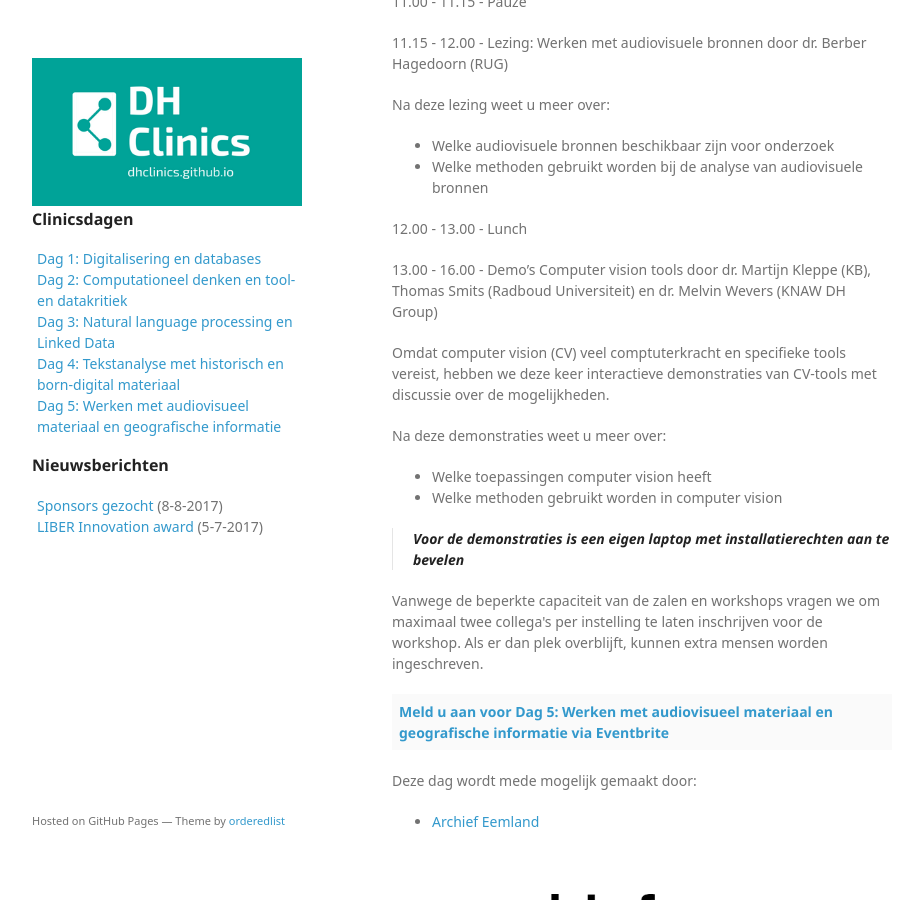
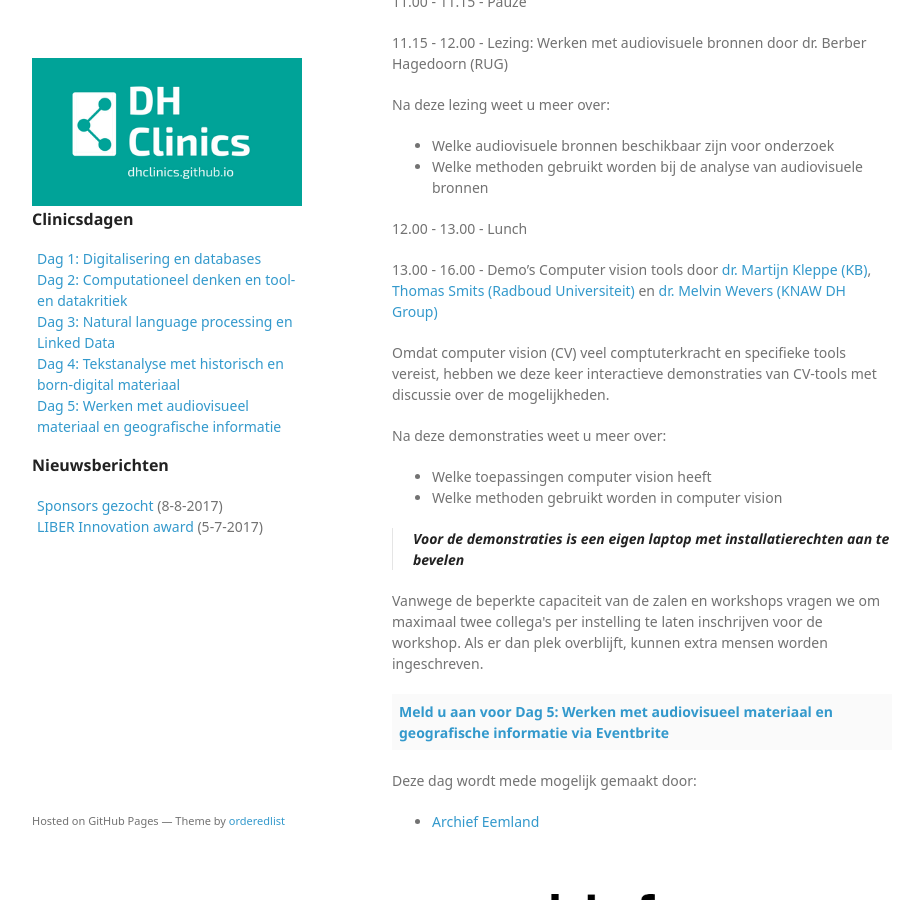
Before and after one commit to DHClinics/dhclinics.github.io, a Jekyll site: the page built from _dag/2017-dag5.md, in a window 1280 px wide and 900 px high, scrolled down 585 px. Shown: the whole window, without its empty margins (178-1098 px from the left). Built offline with Jekyll 4.4.1, drawn with Linux system fonts in a browser that asks for light colours; some web fonts are replaced; a script that is not in the unit is left out; part of the change alters nothing that is shown.

```diff
--- a/_dag/2017-dag5.md
+++ b/_dag/2017-dag5.md
@@ -36,7 +36,7 @@ Na deze lezing weet u meer over:
 
 12.00 - 13.00 - Lunch
 
-13.00 - 16.00 - Demo's Computer vision tools door dr. Martijn Kleppe (KB), Thomas Smits (Radboud Universiteit) en dr. Melvin Wevers (KNAW DH Group)
+13.00 - 16.00 - Demo's Computer vision tools door [dr. Martijn Kleppe (KB)](https://dhclinics.github.io/assets/presentations/DHClinics20171128_MartijnKleppe_klein.pdf), [Thomas Smits (Radboud Universiteit)](https://dhclinics.github.io/assets/presentations/DHClinics20171128_ThomasSmits.pdf) en [dr. Melvin Wevers (KNAW DH Group)](https://dhclinics.github.io/assets/presentations/DHClinics20171128_MelvinWevers.pdf)
 
 Omdat computer vision (CV) veel comptuterkracht en specifieke tools vereist, hebben we deze keer interactieve demonstraties van CV-tools met discussie over de mogelijkheden.
 
```
